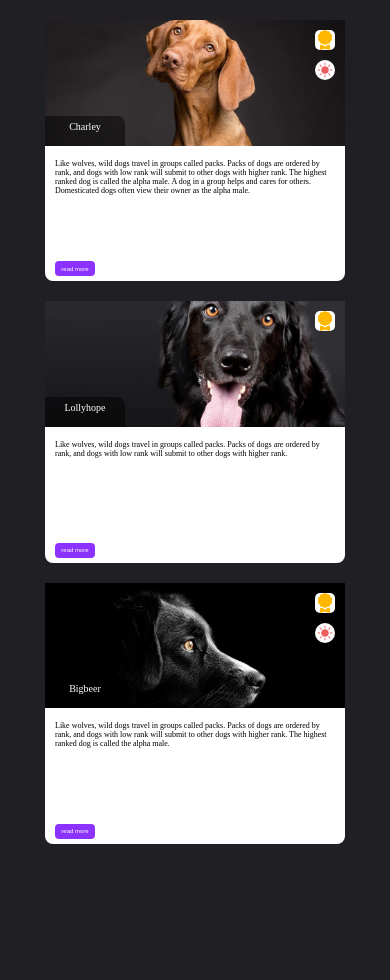
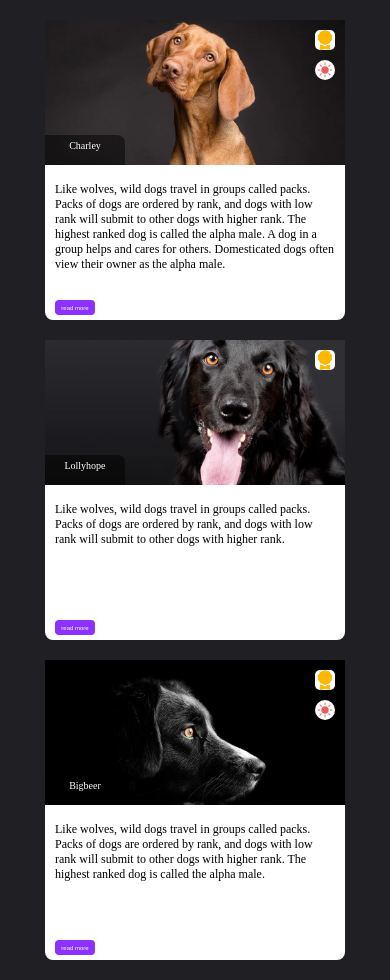
Before and after one commit to ZloyEnot-20/dogs-widget, a plain HTML site: page index.html in a window 390 px wide. Before the commit the page ends 884 px from the top, so only its background shows below. Drawn offline with Linux system fonts and the light colour scheme.

Commit message:
made adaptive screen

```diff
--- a/style.css
+++ b/style.css
@@ -1,15 +1,18 @@
+
+
 body {
+
   margin: 0;
   padding: 0;
   box-sizing: border-box;
   background-color: rgb(32, 32, 36);
-  overflow: hidden;
-  padding: 20px 0;
+  height: 100%;
+  padding-top: 20px;
 }
 
 .main {
   display: flex;
-  height: 100vh;
+  height: 100%;
   justify-content: space-evenly;
   align-items: center;
 }
@@ -129,11 +132,11 @@ body {
   }
 
   .card__text {
-    font-size: 8px;
+    font-size: 12px;
   }
 
   .main {
-    height: 100vh;
+    height: 95%;
     flex-direction: column;
     align-items: center;
     overflow-y: scroll;
```
